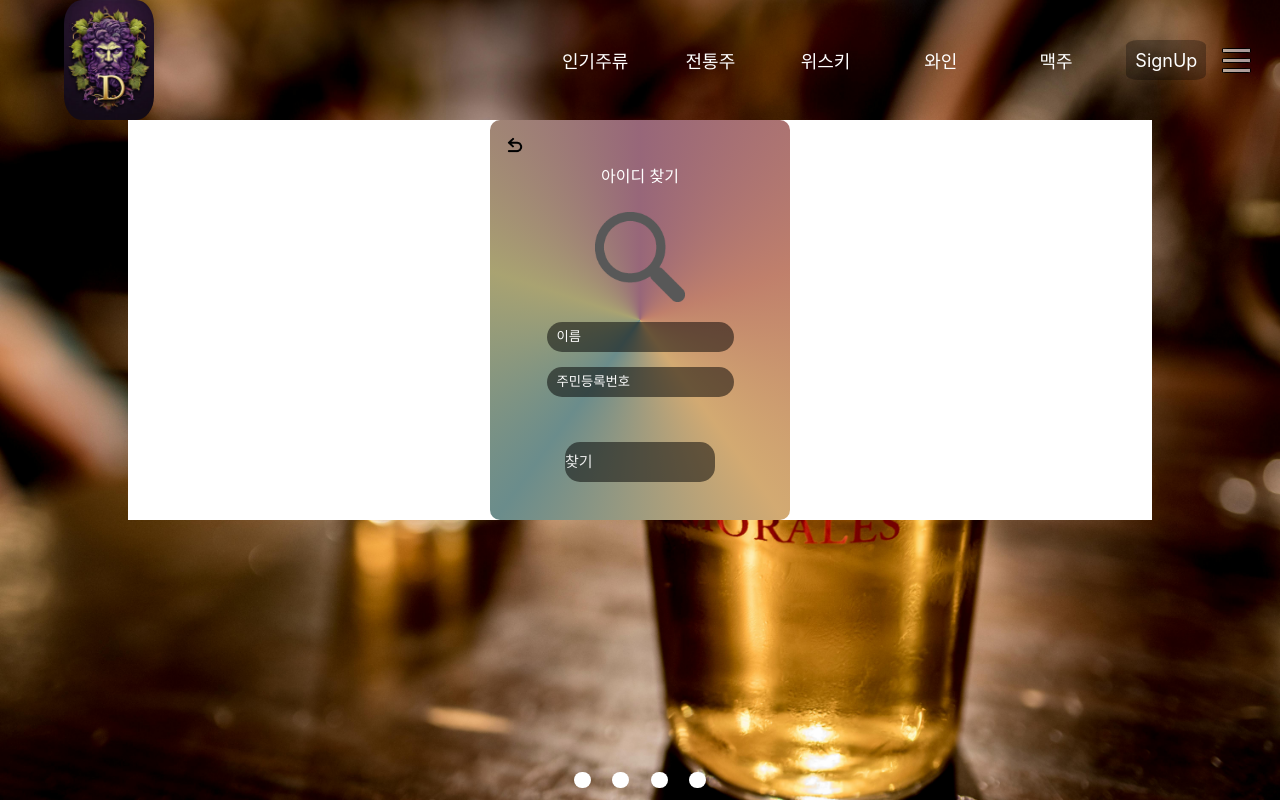
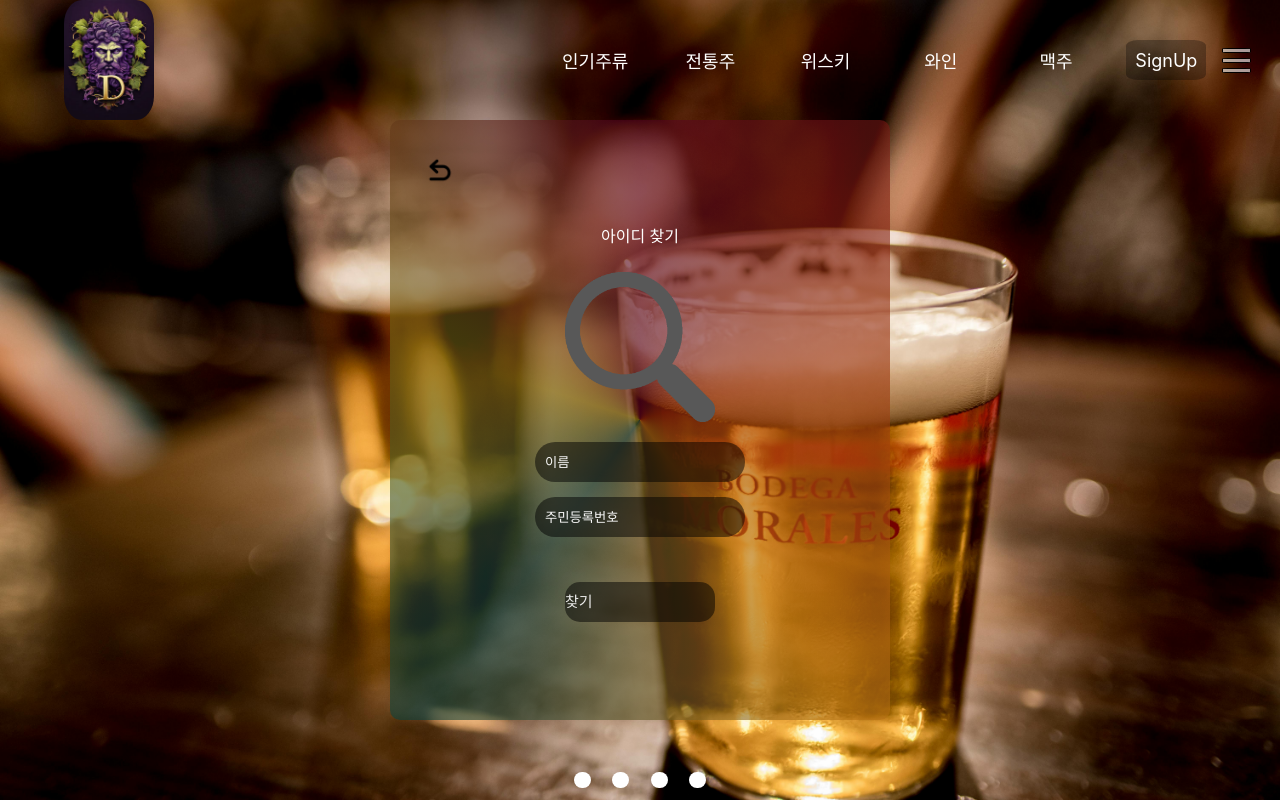
Before and after one commit to dzface/kh-mini-project, a React (Create React App) app: page /findid in a window 1280 px wide. Built offline with nearby package versions, Linux system fonts and the light colour scheme.

Commit message:
로그인 페이지 화면 크기 조절

```diff
--- a/src/css/FindIDPage.module.css
+++ b/src/css/FindIDPage.module.css
@@ -1,21 +1,19 @@
 .container {
-  width: 1024px;
+  width: 500px;
   display: flex; /* 부모 요소를 flex container로 설정 */
   justify-content: center; /* 수평 가운데 정렬 */
   align-items: center; /* 수직 가운데 정렬 */
   margin: 0 auto;
-  background-color: rgb(255, 255, 255);
 }
 
 .box {
-  width: 300px;
-  height: 400px;
+  width: 500px;
+  height: 600px;
   display: flex; /* 자식 요소들을 flex container로 설정 */
   flex-direction: column; /* 자식 요소들을 세로 방향으로 배열 */
   justify-content: center; /* 수직 가운데 정렬 */
   align-items: center; /* 수평 가운데 정렬 */
   text-align: center;
-  border-radius: 10px;
   background: conic-gradient(
     rgba(82, 1, 32, 0.6) 0%,
     rgba(150, 43, 9, 0.6) 20%,
@@ -24,28 +22,31 @@
     rgba(112, 101, 19, 0.6) 80%,
     rgba(82, 1, 32, 0.6) 100%
   );
+  border-radius: 10px;
 }
 .title{
   color: white;
 }
 .imageItem {
-  width: 90px;
-  height: 90px;
+  width: 150px;
+  height: 150px;
   background-image: url("../image/findglass.png");
   background-repeat: no-repeat;
   background-size: contain;
   margin: 20px 0;
 }
 .box input{
-  height: 20px;
+  width: 200px;
+  height: 30px;
   line-height: 20px;
   color: white;
   background-color: rgba(0, 0, 0, 0.5);
   border: none;
-  border-radius: 15px;
+  border-radius: 20px;
   padding: 5px 0 5px 10px ;
   margin-bottom: 15px; /* 원하는 마진 값으로 설정 */
 }
+
 .caution {
   font-size: 15px;
   position: relative;
--- a/src/css/FindPWPage.module.css
+++ b/src/css/FindPWPage.module.css
@@ -1,21 +1,20 @@
 .container {
-  width: 1024px;
+  width: 500px;
   display: flex; /* 부모 요소를 flex container로 설정 */
   justify-content: center; /* 수평 가운데 정렬 */
   align-items: center; /* 수직 가운데 정렬 */
   margin: 0 auto;
-  background-color: rgb(255, 255, 255);
 }
 
 .box {
-  width: 300px;
-  height: 400px;
+  min-width: 300px;
+  width: 100%;
+  height: 600px;
   display: flex; /* 자식 요소들을 flex container로 설정 */
   flex-direction: column; /* 자식 요소들을 세로 방향으로 배열 */
   justify-content: center; /* 수직 가운데 정렬 */
   align-items: center; /* 수평 가운데 정렬 */
   text-align: center;
-  border-radius: 10px;
   background: conic-gradient(
     rgba(82, 1, 32, 0.6) 0%,
     rgba(150, 43, 9, 0.6) 20%,
@@ -24,25 +23,27 @@
     rgba(112, 101, 19, 0.6) 80%,
     rgba(82, 1, 32, 0.6) 100%
   );
+  border-radius: 10px;
 }
 .title{
   color: white;
 }
 .imageItem {
-  width: 90px;
-  height: 90px;
+  width: 150px;
+  height: 150px;
   background-image: url("../image/findglass.png");
   background-repeat: no-repeat;
   background-size: contain;
   margin: 20px 0;
 }
 .box input{
-  height: 20px;
+  width: 200px;
+  height: 30px;
   line-height: 20px;
   color: white;
   background-color: rgba(0, 0, 0, 0.5);
   border: none;
-  border-radius: 15px;
+  border-radius: 20px;
   padding: 5px 0 5px 10px ;
   margin-bottom: 15px; /* 원하는 마진 값으로 설정 */
 }
--- a/src/css/GlobalButton.module.css
+++ b/src/css/GlobalButton.module.css
@@ -1,10 +1,10 @@
 
 
 .backButton {
-  width: 20px;
-  height: 20px;
+  width: 30px;
+  height: 30px;
   position: absolute;
-  margin: 0 250px 350px 0;
+  margin: 0 400px 500px 0;
 
   background-image: url("../image/backicon.png");
   background-size: contain;
--- a/src/css/SignupPage.module.css
+++ b/src/css/SignupPage.module.css
@@ -1,22 +1,19 @@
 .container {
-  width: 1024px;
+  width: 500px;
   display: flex; /* 부모 요소를 flex container로 설정 */
   justify-content: center; /* 수평 가운데 정렬 */
   align-items: center; /* 수직 가운데 정렬 */
   margin: 0 auto;
-  background-color: rgb(255, 255, 255);
 }
 
 .box {
-  width: 300px;
-  height: 400px;
+  width: 500px;
+  height: 600px;
   display: flex; /* 자식 요소들을 flex container로 설정 */
   flex-direction: column; /* 자식 요소들을 세로 방향으로 배열 */
   justify-content: center; /* 수직 가운데 정렬 */
   align-items: center; /* 수평 가운데 정렬 */
   text-align: center;
-  border: 1px solid;
-  border-radius: 10px;
   background: conic-gradient(
     rgba(82, 1, 32, 0.6) 0%,
     rgba(150, 43, 9, 0.6) 20%,
@@ -25,15 +22,18 @@
     rgba(112, 101, 19, 0.6) 80%,
     rgba(82, 1, 32, 0.6) 100%
   );
+  border-radius: 10px;
 }
 .title{
   color: white;
 }
 input {
+  width: 200px;
+  height: 30px;
   color: rgba(255, 255, 255, 0.9);
   background-color: rgba(0, 0, 0, 0.4);
   border: none;
-  border-radius: 10px;
+  border-radius: 20px;
   padding: 5px 0 5px 10px;
   margin-bottom: 15px; /* 원하는 마진 값으로 설정 */
 }
--- a/src/css/loginpage.module.css
+++ b/src/css/loginpage.module.css
@@ -7,7 +7,8 @@
 }
 
 .box {
-  width: 500px;
+  min-width: 500px;
+  width: auto;
   height: 600px;
   display: flex; /* 자식 요소들을 flex container로 설정 */
   flex-direction: column; /* 자식 요소들을 세로 방향으로 배열 */
@@ -27,16 +28,18 @@
 
 input[type="email"],
 input[type="password"] {
+  width: 200px;
+  height: 30px;
   color:white;
-  margin-bottom: 10px; /* 원하는 마진 값으로 설정 */
+  margin-bottom: 20px; /* 원하는 마진 값으로 설정 */
 }
 input::placeholder {
   color: rgb(250, 250, 250);
   font-style: inherit;
 }
 .imageItem {
-  width: 100px;
-  height: 100px;
+  width: 150px;
+  height: 150px;
   background-image: url("../image/person-icon.png");
   border-radius: 100%;
   background-repeat: no-repeat;
```
